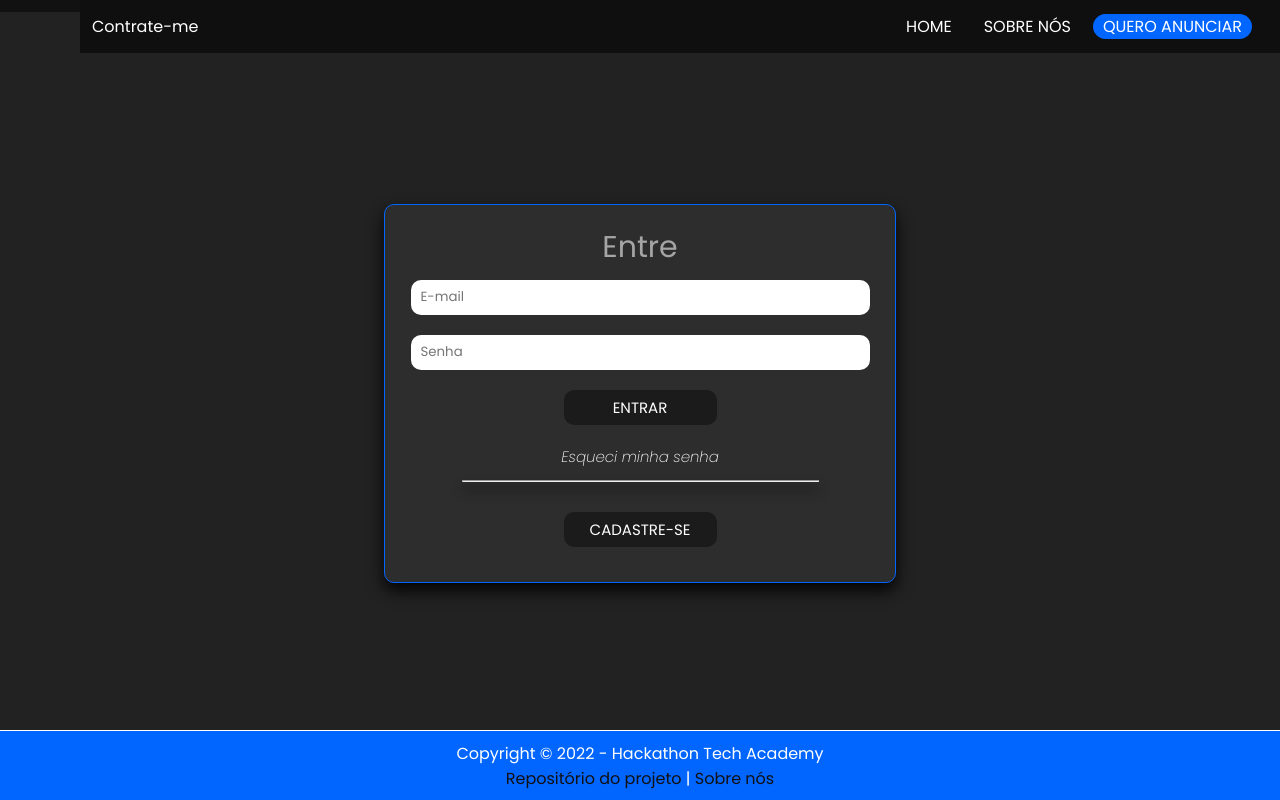
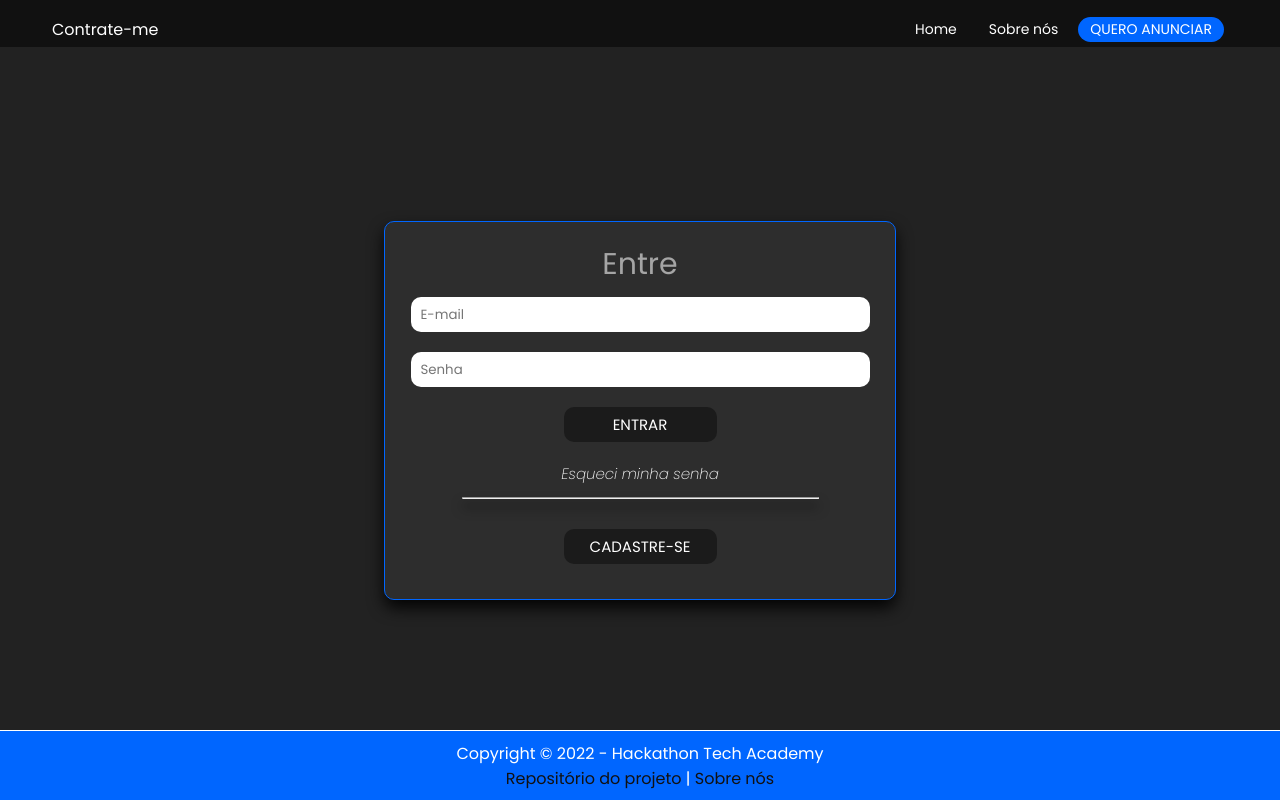
Before and after one commit to sophia-wermann/hackathon-techacademy, a website with bundled scripts: page front/html/login.html in a window 1280 px wide. Built offline with nearby package versions, Linux system fonts and the light colour scheme.

Commit message:
ajustes no css da pagina de login

```diff
--- a/front/css/login.css
+++ b/front/css/login.css
@@ -44,85 +44,6 @@ input {
     width: 90%;
     text-align: left;
     padding-left: 10px;
-}
-
-/* HEADER */
-/* section#interface {
-    display: flex;
-    flex-direction: column;
-    justify-content: space-between;
-    height: 100%;
-    width: 100%;
- } apagar */
-
- header#cabecalho {
-    display: flex;
-    flex-direction: row;
-    justify-content: space-between;
-	background-color: #0f0f0f;
-    top: 0;
-    right: 0;
-    height: auto;
-    position: fixed;
-    width: 100%;
-}
-
-section#logomarca {
-    display: flex;
-    align-items: center;
-    padding: 0;
-}
-
- section#logomarca img {
-    max-width: 25%;
-    height: auto;
-    padding: 1rem;
-}
-
-section.navbar ul {
-    margin: 0;
-    padding: 0;
-}
-
-nav#menu {
-	display: block;
-    margin: 10px;
-}
-
-nav#menu ul{
-	list-style: disc;
-	text-transform: uppercase;
-}
-
-nav#menu li {
-	display: inline-block;
-	background-color: #0f0f0f;
-    border-radius: 50px;
-    border: #0f0f0f solid 2px;
-	padding: 0 10px;
-    font-size: 1.6rem;
-	transition: background-color 1s;
-}
-
-nav#menu li.botao {
-    background-color: #0066FF;
-}
-
-nav#menu li.botao:hover {
-    border: #FFFFFF solid 2px;
-}
-
-nav#menu li:hover {
-	background-color: #606060;
-}
-
-nav#menu a {
-	color: #ffffff;
-	text-decoration: none;
-}
-
-nav#menu a:hover {
-	color: #ffffff;
 }
 
 /* HEADER MOBILE */
```
